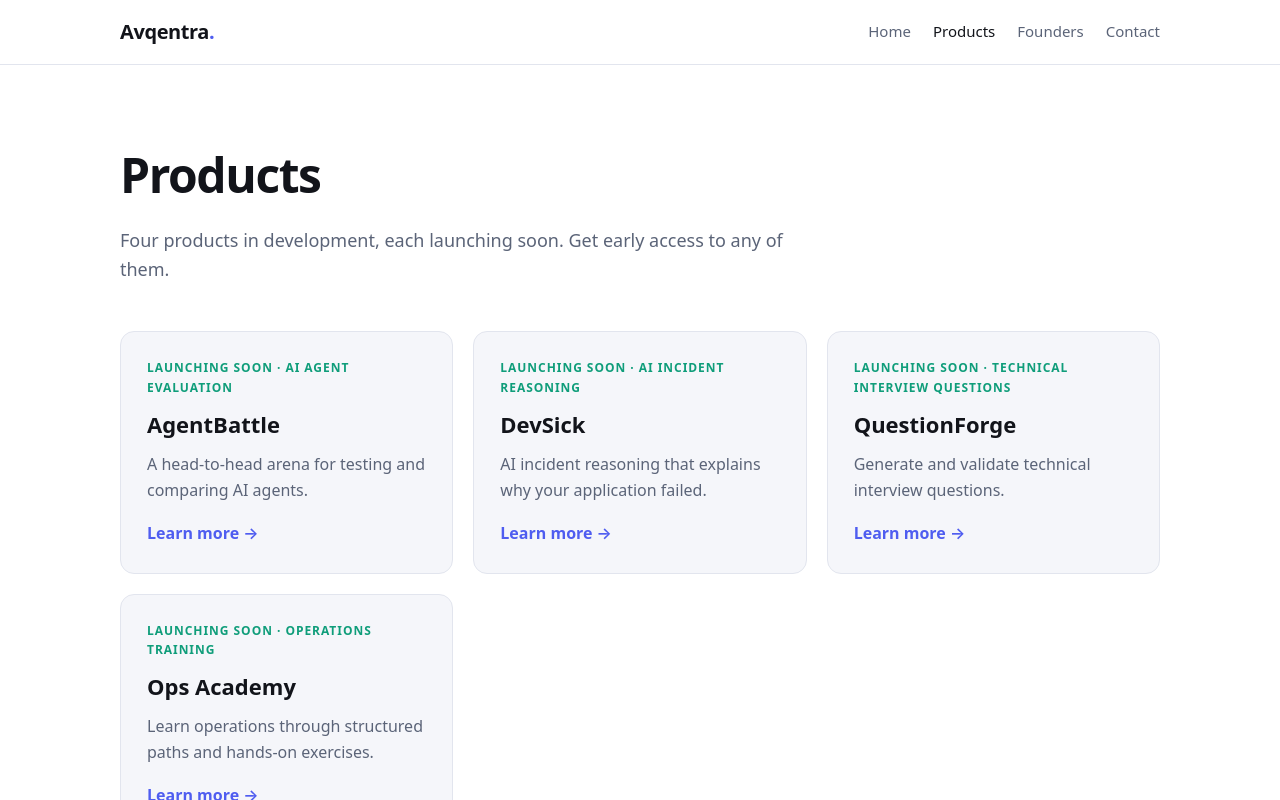
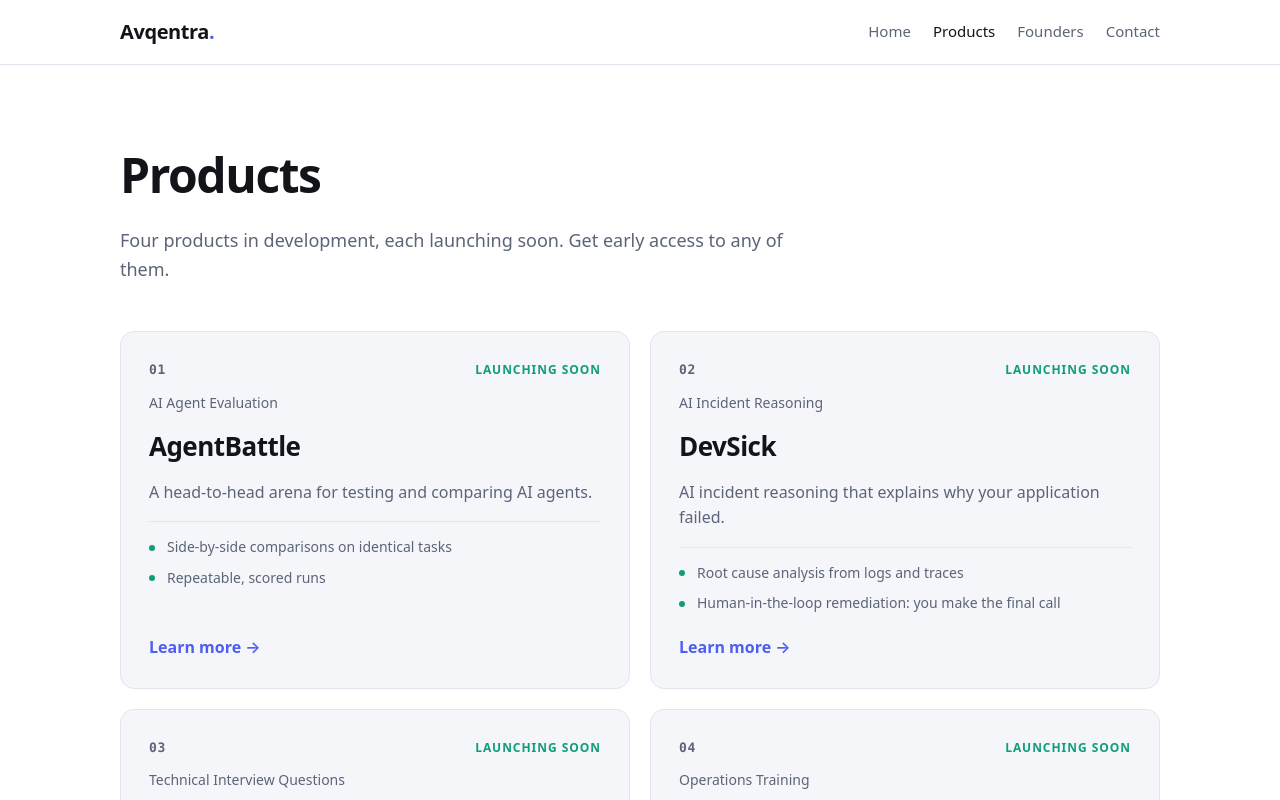
Before and after one commit to Prabhav558/avqentra, a Next.js app: page /products in a window 1280 px wide. Shown: the top 800 px of the page. Built offline with nearby package versions, Linux system fonts and the light colour scheme.

Commit message:
feat(products): 2x2 product grid so all four products sit together, richer cards

```diff
--- a/app/globals.css
+++ b/app/globals.css
@@ -89,3 +89,16 @@ main{min-height:60vh}
 .footer-logo{display:block;width:min(66vw,940px);height:auto}
 @media(max-width:720px){:root{--stage-h:clamp(180px,30vh,260px);--end-extra:clamp(240px,45vh,420px)}.footer-logo{width:82vw}}
 @media(prefers-reduced-motion:reduce){:root{--end-extra:0px}.footer-scene{position:relative;top:auto}.footer-stage{position:static;transform:none}}
+.product-grid{display:grid;gap:20px;grid-template-columns:repeat(2,minmax(0,1fr))}
+@media(max-width:720px){.product-grid{grid-template-columns:1fr}}
+.product-card{padding:28px;gap:12px;transition:transform .2s ease,border-color .2s ease,box-shadow .2s ease}
+.product-card:hover{transform:translateY(-3px);box-shadow:0 12px 32px -16px rgba(0,0,0,.35)}
+.product-card:focus-visible{outline:2px solid var(--accent);outline-offset:3px}
+.product-card-top{display:flex;align-items:center;justify-content:space-between}
+.product-card-index{font:600 13px/1 ui-monospace,SFMono-Regular,Menlo,monospace;color:var(--muted);letter-spacing:.06em}
+.product-card-category{font-size:14px;color:var(--muted)}
+.product-card h3{font-size:26px;letter-spacing:-.02em}
+.product-card-points{list-style:none;margin:4px 0 0;padding:14px 0 0;border-top:1px solid var(--border);display:grid;gap:8px;font-size:14px;color:var(--muted)}
+.product-card-points li{position:relative;padding-left:18px}
+.product-card-points li::before{content:"";position:absolute;left:0;top:.6em;width:6px;height:6px;border-radius:50%;background:var(--accent2)}
+@media(prefers-reduced-motion:reduce){.product-card{transition:none}.product-card:hover{transform:none}}
--- a/app/products/page.tsx
+++ b/app/products/page.tsx
@@ -15,7 +15,7 @@ export default function Products() {
         <p>Four products in development, each launching soon. Get early access to any of them.</p>
       </div>
       <section style={{ paddingTop: 24 }}>
-        <div className="grid">{products.map((p) => <ProductCard key={p.slug} p={p} />)}</div>
+        <div className="product-grid">{products.map((p, i) => <ProductCard key={p.slug} p={p} index={i} />)}</div>
       </section>
     </div>
   );
--- a/components/ProductCard.tsx
+++ b/components/ProductCard.tsx
@@ -1,13 +1,20 @@
 import Link from "next/link";
 import type { Product } from "@/lib/products";
 
-export default function ProductCard({ p }: { p: Product }) {
+export default function ProductCard({ p, index }: { p: Product; index: number }) {
   return (
-    <Link className="card link" href={`/products/${p.slug}`}>
-      <span className="tag">{p.status} · {p.category}</span>
+    <Link className="card link product-card" href={`/products/${p.slug}`}>
+      <span className="product-card-top">
+        <span className="product-card-index" aria-hidden="true">{String(index + 1).padStart(2, "0")}</span>
+        <span className="tag">{p.status}</span>
+      </span>
+      <span className="product-card-category">{p.category}</span>
       <h3>{p.name}</h3>
       <p>{p.tagline}</p>
-      <span className="more">Learn more &rarr;</span>
+      <ul className="product-card-points">
+        {p.highlights.slice(0, 2).map((h) => <li key={h}>{h}</li>)}
+      </ul>
+      <span className="more">Learn more <span aria-hidden="true">&rarr;</span></span>
     </Link>
   );
 }
```
